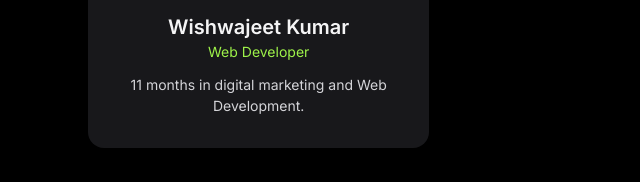
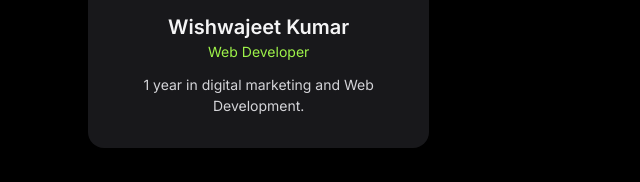
Before and after one commit to Smartypie112/Web-developer, a plain HTML site: page index.html in a window 1280 px wide. Shown: the part 2058-2240 px from the top of the page, 0-640 px from the left. Drawn offline with nearby package versions, Linux system fonts and the light colour scheme; a web font is replaced by a local one.

Commit message:
Changed experience timeline

```diff
--- a/index.html
+++ b/index.html
@@ -191,7 +191,7 @@
     <div class="avatar w-24 h-24 mx-auto rounded-full bg-indigo-[#9ef24a] text-white flex items-center justify-center text-3xl font-bold mb-4">A</div>
     <h3 class="text-xl font-semibold text-zinc-100">Wishwajeet Kumar</h3>
     <p class="role text-indigo-[#9ef24a] font-medium">Web Developer</p>
-    <p class="desc text-zinc-300 mt-3">11 months in digital marketing and Web Development.</p>
+    <p class="desc text-zinc-300 mt-3">1 year in digital marketing and Web Development.</p>
   </div>
 </div>
 
```
